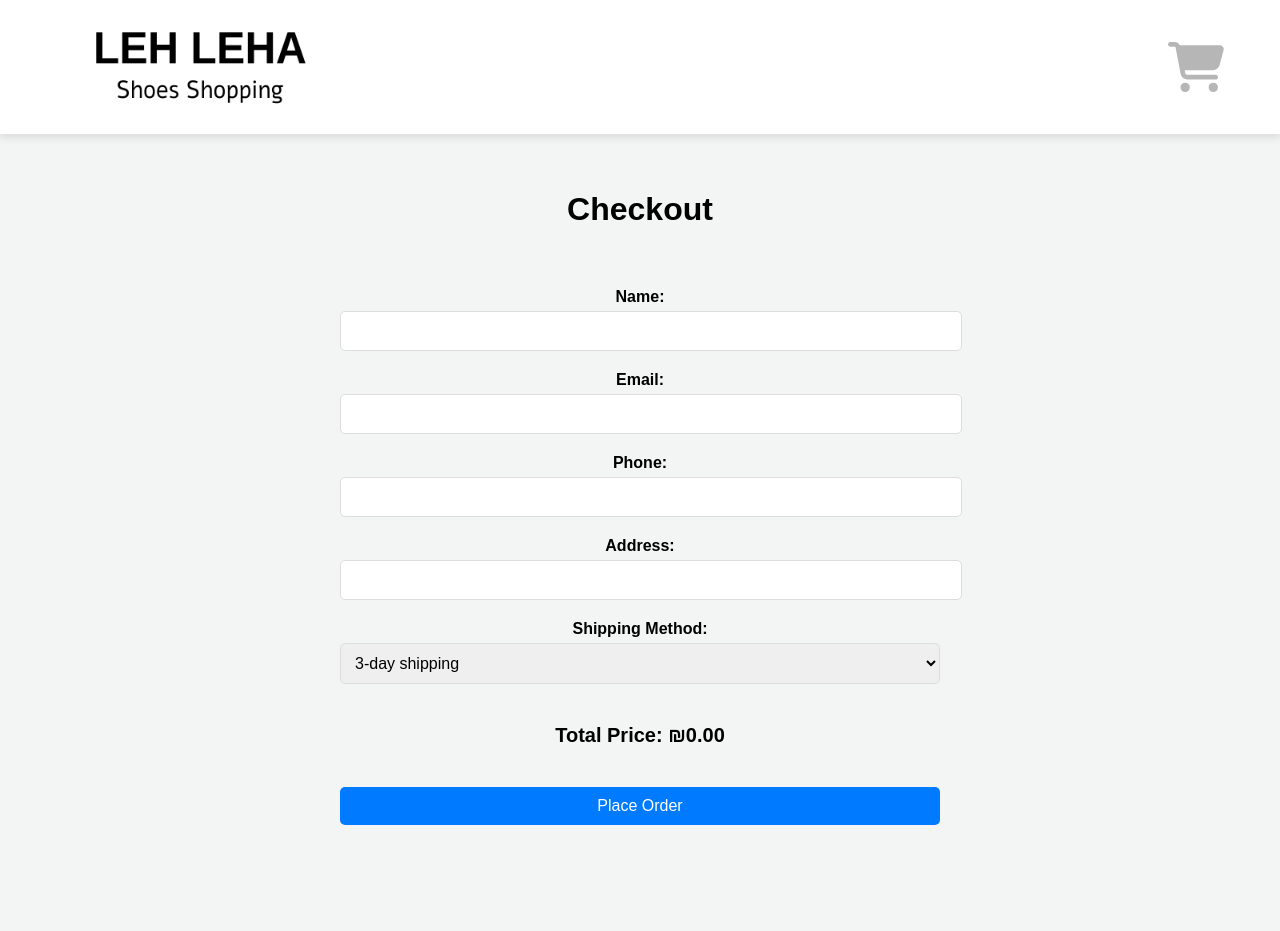
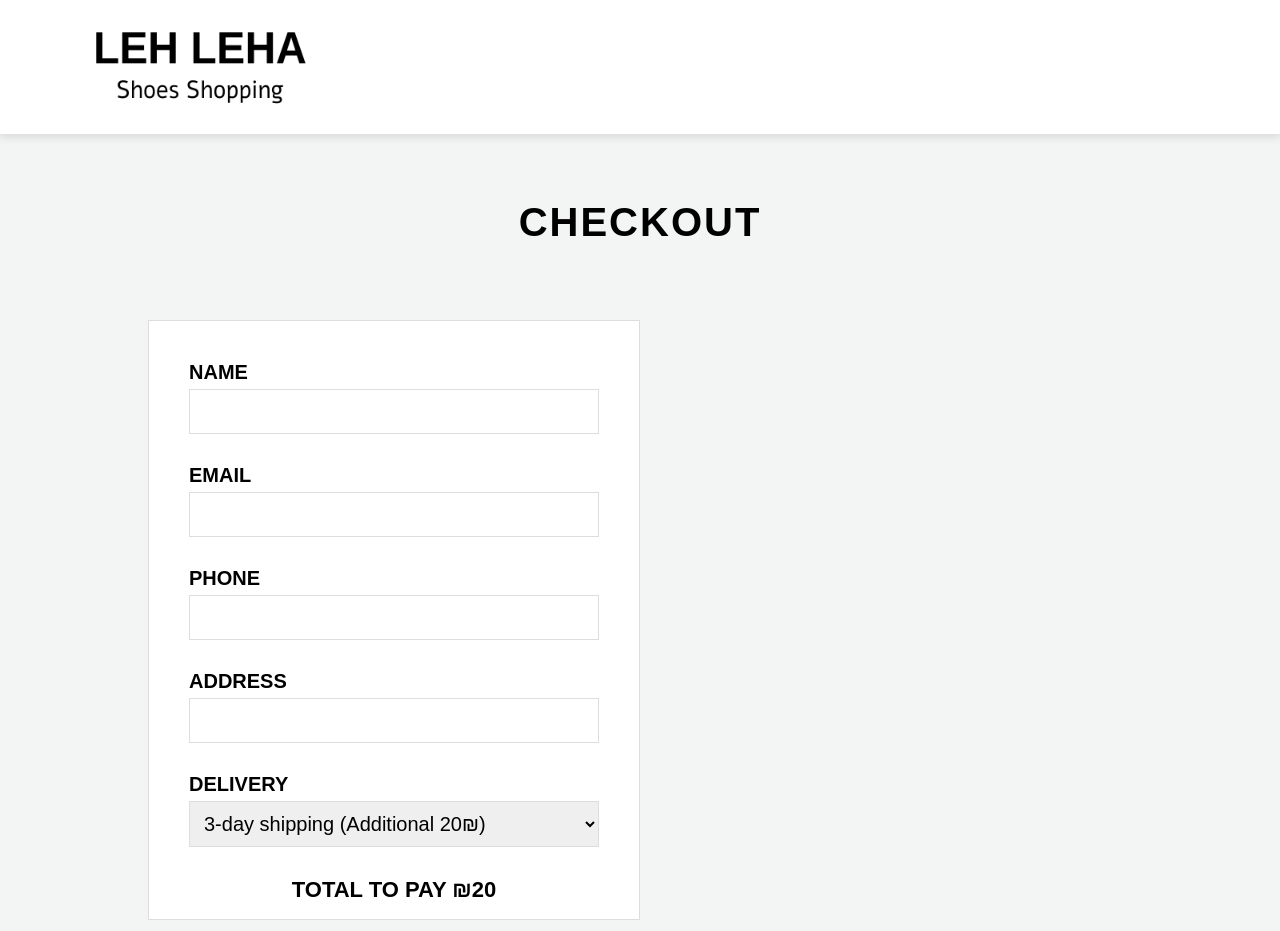
Before and after one commit to ofirbiton/E-Commerce-website-new, a React (Create React App) app in the folder Client/: page /checkout in a window 1280 px wide. Shown: the top 931 px of the page. Before the commit the page ends 865 px from the top, so only its background shows below. Built offline with nearby package versions, Linux system fonts and the light colour scheme.

Commit message:
Add the development environment- # add transition to cart icone and reorgenize the checkout path

```diff
--- a/Client/public/index.html
+++ b/Client/public/index.html
@@ -2,6 +2,8 @@
 <html lang="en">
   <head>
     <meta charset="utf-8" />
+    <link rel="icon" href="%PUBLIC_URL%/icons/LEH LEHA.png" type="image/png">
+
     <link rel="icon" href="%PUBLIC_URL%/favicon.ico" />
     <meta name="viewport" content="width=device-width, initial-scale=1" />
     <meta name="theme-color" content="#000000" />
--- a/Client/src/components/appRouters.js
+++ b/Client/src/components/appRouters.js
@@ -65,7 +65,7 @@ const AppRouters = () => {
         <Route path="/" element={<Home addToCart={addToCart} />} />
         <Route
           path="/checkout"
-          element={<Checkout cartItems={cartItems} />}
+          element={<Checkout cartItems={cartItems} setCartItems={setCartItems}/>}
         />
       </Routes>
     </Router>
--- a/Client/src/components/checkout.js
+++ b/Client/src/components/checkout.js
@@ -2,7 +2,7 @@ import React, { useState } from 'react';
 import { useNavigate } from 'react-router-dom';
 import './style/checkout.css';
 
-const Checkout = ({ cartItems }) => {
+const Checkout = ({ cartItems, setCartItems }) => {
   const [name, setName] = useState('');
   const [email, setEmail] = useState('');
   const [phone, setPhone] = useState('');
@@ -10,6 +10,13 @@ const Checkout = ({ cartItems }) => {
   const [shippingMethod, setShippingMethod] = useState('3-day');
   const [orderNumber, setOrderNumber] = useState(null);
   const navigate = useNavigate();
+
+  // Function to calculate the total price including shipping
+  const calculateTotalPrice = () => {
+    const itemTotal = cartItems.reduce((total, item) => total + item.price * item.quantity, 0);
+    const shippingCost = shippingMethod === '3-day' ? 20 : 0;
+    return itemTotal + shippingCost;
+  };
 
   const handleSubmit = async (e) => {
     e.preventDefault();
@@ -20,8 +27,7 @@ const Checkout = ({ cartItems }) => {
     }
 
     try {
-      // Submit the order to the server
-      const response = await fetch('/orders', {
+      const response = await fetch('http://localhost:3000/orders', {
         method: 'POST',
         headers: {
           'Content-Type': 'application/json',
@@ -33,49 +39,36 @@ const Checkout = ({ cartItems }) => {
           address,
           shippingMethod,
           cartItems,
-          totalPrice: cartItems.reduce((total, item) => total + item.price * item.quantity, 0),
+          totalPrice: calculateTotalPrice(),
         }),
       });
 
       if (!response.ok) {
-        const errorMessage = await response.text();
-        throw new Error(`Order submission failed: ${errorMessage}`);
+        throw new Error('Network response was not ok');
       }
 
       const data = await response.json();
       setOrderNumber(data.orderNumber);
 
-      // Clear the cart
+      // Clear the cart and navigate
       localStorage.removeItem('cart');
-
-      // Show order number for 3 seconds
+      setCartItems([]);
       setTimeout(() => {
         navigate('/');
-      }, 3000);
+      }, 60000);
+
     } catch (error) {
-      alert(error.message);
+      alert(`Failed to fetch: ${error.message}`);
     }
   };
 
   return (
     <div className="checkout-container">
-      <h1 className="checkout-title">Checkout</h1>
-      <div className="checkout-cart-items">
-        {cartItems.map((item) => (
-          <div className="checkout-cart-item" key={item._id}>
-            <img src={item.image} alt={item.name} className="checkout-item-image" />
-            <div className="checkout-item-details">
-              <h3 className="checkout-item-name">{item.name}</h3>
-              <span className="checkout-item-quantity">Quantity: {item.quantity}</span>
-              <span className="checkout-item-price">Price per unit: ₪{item.price}</span>
-              <span className="checkout-item-total">Total: ₪{item.price * item.quantity}</span>
-            </div>
-          </div>
-        ))}
-      </div>
+      <h1 className="checkout-title">CHECKOUT</h1>
+      <div className="order-details">
         <form className="checkout-form" onSubmit={handleSubmit}>
           <div className="checkout-form-group">
-          <label className="checkout-form-label">Name:</label>
+            <label className="checkout-form-label">Name</label>
             <input
               type="text"
               value={name}
@@ -85,7 +78,7 @@ const Checkout = ({ cartItems }) => {
             />
           </div>
           <div className="checkout-form-group">
-          <label className="checkout-form-label">Email:</label>
+            <label className="checkout-form-label">Email</label>
             <input
               type="email"
               value={email}
@@ -95,7 +88,7 @@ const Checkout = ({ cartItems }) => {
             />
           </div>
           <div className="checkout-form-group">
-          <label className="checkout-form-label">Phone:</label>
+            <label className="checkout-form-label">Phone</label>
             <input
               type="tel"
               value={phone}
@@ -105,7 +98,7 @@ const Checkout = ({ cartItems }) => {
             />
           </div>
           <div className="checkout-form-group">
-          <label className="checkout-form-label">Address:</label>
+            <label className="checkout-form-label">Address</label>
             <input
               type="text"
               value={address}
@@ -115,26 +108,42 @@ const Checkout = ({ cartItems }) => {
             />
           </div>
           <div className="checkout-form-group">
-          <label className="checkout-form-label">Shipping Method:</label>
+            <label className="checkout-form-label">Delivery</label>
             <select
               value={shippingMethod}
               onChange={(e) => setShippingMethod(e.target.value)}
               className="checkout-form-select"
               required
             >
-            <option value="3-day">3-day shipping</option>
-            <option value="14-day">14-day shipping (free)</option>
+              <option value="3-day">3-day shipping (Additional 20₪)</option>
+              <option value="14-day">14-day shipping (Free)</option>
             </select>
           </div>
           <h3 className="checkout-total-price">
-          Total Price: ₪{cartItems.reduce((total, item) => total + item.price * item.quantity, 0).toFixed(2)}
+            TOTAL TO PAY ₪{calculateTotalPrice()}
           </h3>
-        <button type="submit" className="checkout-submit-button">Place Order</button>
+          <div className="place-order-container">
+            <button type="submit" className="checkout-submit-button">BUY NOW</button>
+          </div>
         </form>
+      </div>
+      <div className="checkout-cart-items">
+        {cartItems.map((item) => (
+          <div className="checkout-cart-item" key={item._id}>
+            <img src={item.image} alt={item.name} className="checkout-item-image" />
+            <div className="checkout-item-details">
+              <span className="checkout-item-price">₪{item.price}</span>
+              <span className="checkout-item-name">{item.title}</span>
+              <span className="checkout-item-quantity">Qty: {item.quantity}</span>
+              <span className="checkout-item-total">Subtotal ₪{item.price * item.quantity}</span>
+            </div>
+          </div>
+        ))}
+      </div>
       {orderNumber && (
         <div className="checkout-order-number">
           <h2>Thank you for your order!</h2>
-          <p>Your order number is: {orderNumber}</p>
+          <p>ORDER NUMBER {orderNumber}</p>
         </div>
       )}
     </div>
--- a/Client/src/components/navbar.js
+++ b/Client/src/components/navbar.js
@@ -8,6 +8,11 @@ import { faCartShopping, faCartArrowDown, faTimes } from '@fortawesome/free-soli
 const Navbar = ({ cartItems, totalPrice, updateCartQuantity, removeFromCart }) => {
   const [showCart, setShowCart] = useState(false);
   const location = useLocation();
+  const [icon, setIcon] = useState(faCartShopping);
+
+  useEffect(() => {
+    setIcon(cartItems.length > 0 ? faCartArrowDown : faCartShopping);
+  }, [cartItems.length]);
 
   useEffect(() => {
     if (location.pathname === '/checkout') {
@@ -35,6 +40,8 @@ const Navbar = ({ cartItems, totalPrice, updateCartQuantity, removeFromCart }) =
     removeFromCart(itemId);
   };
 
+  const isCheckoutPage = location.pathname === '/checkout';
+
   return (
     <nav className="navbar">
       <div className="logo">
@@ -42,11 +49,18 @@ const Navbar = ({ cartItems, totalPrice, updateCartQuantity, removeFromCart }) =
           <img src={logo} alt="leh leha" className="logoImage" />
         </Link>
       </div>
+      {!isCheckoutPage && (
         <button className="cartButton" onClick={toggleCart} disabled={location.pathname === '/checkout'}>
+          <div className="cartIconContainer">
             <FontAwesomeIcon
-          icon={cartItems.length > 0 ? faCartArrowDown : faCartShopping}
-          className="cartIcon"
+              icon={faCartShopping}
+              className={`cartIcon ${icon === faCartShopping ? 'show' : 'hide'}`}
             />
+            <FontAwesomeIcon
+              icon={faCartArrowDown}
+              className={`cartIcon ${icon === faCartArrowDown ? 'show' : 'hide'}`}
+            />
+          </div>
           {cartItems.length > 0 && (
             <span className="cartCount">{cartItems.reduce((acc, item) => acc + item.quantity, 0)}</span>
           )}
@@ -54,6 +68,7 @@ const Navbar = ({ cartItems, totalPrice, updateCartQuantity, removeFromCart }) =
             <span className="cartTotal">₪{totalPrice}</span>
           )}
         </button>
+      )}
 
       <div className={`cart-overlay ${showCart ? 'show' : ''}`}>
         <div className={`cart-items ${cartItems.length === 0 ? 'empty-cart' : ''}`}>
@@ -62,10 +77,11 @@ const Navbar = ({ cartItems, totalPrice, updateCartQuantity, removeFromCart }) =
               <div className="cart-item" key={item._id}>
                 <img src={item.image} alt={item.name} className="item-image" />
                 <div className="item-details">
-                  <h3>{item.name}</h3>
-                  <span>Price: ₪{item.price}</span>
+                  <span className="item-price">₪{item.price}</span>
+                  <span>{item.title}</span>
+
                   <div className="quantity-controls">
-                    <span className="quantity-label">Quantity:</span>
+                    <span className="quantity-label">Qty:</span>
                     <button
                       className="decrement"
                       onClick={() => handleDecrement(item._id, item.quantity)}
@@ -80,7 +96,7 @@ const Navbar = ({ cartItems, totalPrice, updateCartQuantity, removeFromCart }) =
                       +
                     </button>
                   </div>
-                  <span>Total: ₪{item.price * item.quantity}</span>
+                  <span className="item-subtotal">Subtotal ₪{item.price * item.quantity}</span>
                   <button className="removeItem" onClick={() => handleRemove(item._id)}>
                     <FontAwesomeIcon icon={faTimes} />
                   </button>
--- a/Client/src/components/products.js
+++ b/Client/src/components/products.js
@@ -18,7 +18,7 @@ const Products = ({ addToCart }) => {
         <div key={index} className="product">
           <img src={product.image} alt={product.title} />
           <h3>{product.title}</h3>
-          <span>₪{product.price}</span>
+          <span className="item-price">₪{product.price}</span>
           <button className="addToCart" onClick={() => addToCart(product)}>ADD TO BAG</button>
         </div>
       ))}
--- a/Client/src/components/style/checkout.css
+++ b/Client/src/components/style/checkout.css
@@ -1,112 +1,196 @@
-/* style/checkout.css */
-
+/* Checkout Container */
 .checkout-container {
-    max-width: 1200px;
-    margin: 150px auto 20px auto; /* Adjust margin-top to move it down */
+  display: flex;
+  justify-content: space-between;
   padding: 20px;
   font-family: Arial, sans-serif;
+  width: 80%; /* Adjust width as needed */
+  max-width: 1200px; /* Limit max width for larger screens */
+  margin: 300px auto 20px auto; /* Center horizontally with auto margins */
 }
 
+/* Title */
 .checkout-title {
+  font-size: 40px; /* Increase font size */
+  font-weight:750;
   text-align: center;
-    margin-bottom: 20px;
+  margin: 0 auto;
+  position: absolute;
+  top: 200px;
+  left: 0;
+  right: 0;
+  letter-spacing: 2px;
 }
 
-  .checkout-cart-items {
+/* Fixed Order Details Container */
+.order-details {
+  position: sticky;
+  top: 150px; /* Adjust based on title height */
+  width: 50%;
+  background: #ffffff;
+  padding: 40px;
   display: flex;
+  border: 1px solid #ddd;
   flex-direction: column;
   gap: 20px;
+  max-height: 600px;
+  font-size: 20px;
+  text-transform: uppercase;
   margin-bottom: 40px;
 }
 
+/* Place Order Button Container */
+.place-order-container {
+  width: 100%;
+  background-color: white;
+}
+
+/* Place Order Button */
+.checkout-submit-button {
+  width: 100%;
+  padding: 20px;
+  font-size: 20px;
+  color: #fff;
+  background-color: #2a9644; /* ASOS green */
+  border: none;
+  cursor: pointer;
+  font-size: 1.5rem;
+  transition: background-color 0.3s ease;
+  font-weight: 600;
+  letter-spacing: 1px;
+}
+
+.checkout-submit-button:hover {
+  background-color: #217735; /* Darker green */
+}
+
+/* Product Items Container */
+.checkout-cart-items {
+  flex: 1;
+  display: flex;
+  flex-direction: column;
+  width: 50%; /* Adjust width to ensure products are on the right side */
+  font-weight: 700;
+}
+
+/* Each Product Item */
 .checkout-cart-item {
   display: flex;
   align-items: center;
-    border: 1px solid #ddd;
-    border-radius: 8px;
-    padding: 10px;
-    width: 100%;
-    max-width: 600px;
-    margin: 0 auto;
+  justify-content: flex-start;
+  border: 1px solid #ddd; /* Increase border thickness for better visibility */
+  padding: 20px; /* Increase padding for more space around items */
+  min-width: 25vw; /* Increase max-width for larger items */
+  background-color: white;
+  margin-bottom: 5px; /* Add spacing between items */
+  margin-left: 10px;
 }
 
+/* Product Image */
 .checkout-item-image {
-    width: 120px;
-    height: 120px;
+  width: 200px; /* Increase width */
+  height: auto; /* Adjust height to maintain aspect ratio */
+  max-height: 200px; /* Limit maximum height */
   object-fit: cover;
-    margin-right: 20px;
-    border-radius: 8px;
+  margin-right: 30px; /* Increase space between image and text */
 }
 
+/* Product Details */
 .checkout-item-details {
   display: flex;
   flex-direction: column;
   justify-content: center;
+  text-align: start;
+  width: calc(100% - 250px); /* Adjust width to account for image width and margin */
 }
 
+/* Product Text */
 .checkout-item-name {
-    margin: 0;
-    font-size: 18px;
+  font-size: 20px;
+  font-weight: 300;
+  margin-bottom: 7px;
+
 }
 
-  .checkout-item-quantity,
-  .checkout-item-price,
-  .checkout-item-total {
-    display: block;
-    margin: 5px 0;
+.checkout-item-price {
+  font-size: 27px;
+  color: black;
+  font-weight: 700;
+  margin-bottom: 7px;
 }
 
-  .checkout-form {
-    max-width: 600px;
-    margin: 0 auto;
-    display: flex;
-    flex-direction: column;
-    gap: 20px;
+.checkout-item-quantity {
+  font-size: 20px; /* Increase font size */
+  margin: 5px 0;
+  font-weight: 300;
+  margin-bottom: 7px;
+
 }
 
-  .checkout-form-group {
+.checkout-item-total {
+  font-size: 23px;
+  color: black;
+  font-weight: 300;
+}
+
+/* Order Details Form */
+.checkout-form {
   display: flex;
-    flex-direction: column;
+  flex-direction:column;
+  gap: 30px;
 }
+
+.checkout-form-input,
+.checkout-form-select {
+  width: 100%; /* Ensure inputs and selects take full width of their container */
+  padding: 10px;
+  font-size: 20px;
+  border: 1px solid #ddd;
+  /* border-radius: 5px; */
+}
+
 
 .checkout-form-label {
   font-weight: bold;
   margin-bottom: 5px;
+  display: block;
+  text-align: left; /* Align labels to the left */
 }
 
-  .checkout-form-input,
-  .checkout-form-select {
-    padding: 10px;
-    font-size: 16px;
-    border: 1px solid #ddd;
-    border-radius: 5px;
+/* Order Details Total Price */
+.checkout-total-price {
+  font-size: 22px;
+  font-weight: bold;
+  margin: 0;
+  text-align: center;
 }
 
-  .checkout-form-input {
-    width: 100%;
+* {
+  box-sizing: border-box;
 }
 
-  .checkout-form-select {
-    width: 100%;
+/* Order Number Container */
+.checkout-order-number {
+  padding: 30px;
+  text-align: center; /* טקסט מיושר למרכז */
+  height: min-content;
+  background-color: #fff;
+  border: 1px solid #ddd;
 }
 
-  .checkout-submit-button {
-    padding: 10px 20px;
-    font-size: 16px;
-    color: #fff;
-    background-color: #007bff;
-    border: none;
-    border-radius: 5px;
-    cursor: pointer;
-    transition: background-color 0.3s ease;
+/* Order Number Heading */
+.checkout-order-number h2 {
+  font-size: 40px; /* גודל גופן גדול */
+  font-weight: 700; /* משקל גופן כבד */
+  color: #2a9644; /* צבע ירוק מותאם */
+  margin-bottom: 15px; /* רווח תחתון */
+  letter-spacing: 1px; /* מרווח בין האותיות */
 }
 
-  .checkout-submit-button:hover {
-    background-color: #0056b3;
+/* Order Number Text */
+.checkout-order-number p {
+  font-size: 30px; /* גודל גופן גדול */
+  color: #333; /* צבע אפור כהה */
+  margin: 0; /* ביטול מרווח אוטומטי */
+  font-weight: 700;
 }
-
-  .checkout-total-price {
-    text-align: center;
-    font-size: 20px;
-    margin-top: 20px;
-  }
--- a/Client/src/components/style/products.css
+++ b/Client/src/components/style/products.css
@@ -8,6 +8,12 @@
     width: 100%;
     max-width: 1200px;
 }
+
+h3 {
+    font-size: 20px;
+    font-weight: 300;
+}
+
 
 .product {
     display: flex;
@@ -27,8 +33,11 @@
 
 .product span {
     display: block; /* Ensure price is on a new line */
-    margin: 0.5rem 0; /* Space between title and price */
+    margin: 0.5rem 0;
     font-size: 1.2rem; /* Adjust font size as needed */
+    font-size: 27px;
+    color: black;
+    font-weight: 700;
 }
 
 .product img {
```
Also changed, not shown: Client/src/components/style/navbar.css (+42 -4 lines), 1 other file (tests, documents, lock files or other folders). Lines whose indentation alone changed are shown as unchanged.
